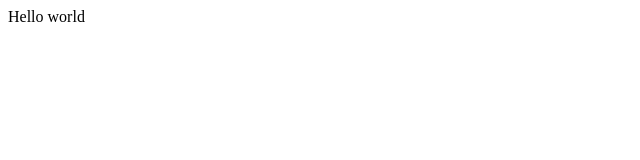
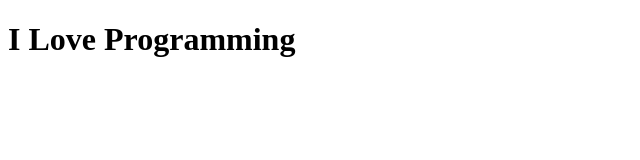
Before and after one commit to irfan-rumon/Testing, a plain HTML site: page index.html in a window 1280 px wide. Shown: the whole page, without its empty margins (0-640 px from the left). Drawn offline with Linux system fonts and the light colour scheme.

Commit message:
Index file updated

```diff
--- a/index.html
+++ b/index.html
@@ -1,11 +1,13 @@
-<html>
-  <head></head>
+<!DOCTYPE html>
+<html lang="en">
+<head>
+  <meta charset="UTF-8">
+  <meta http-equiv="X-UA-Compatible" content="IE=edge">
+  <meta name="viewport" content="width=device-width, initial-scale=1.0">
+  <title>Testing</title>
+</head>
 
-  <body>
-
-    <p>Hello world</p>
-
-  </body>
-
-
+<body>
+    <h1>I Love Programming</h1>
+</body>
 </html>
```
